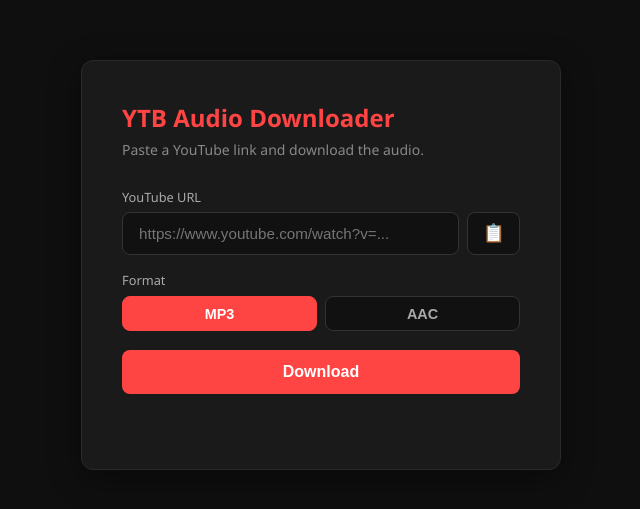
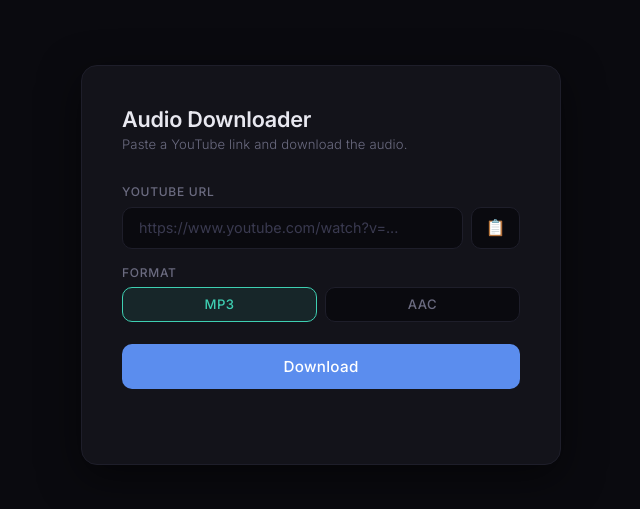
Before and after one commit to Oxycar-18/audio-App, a website: page public/index.html in a window 1280 px wide. Shown: the part 135-644 px from the top of the page, without its empty margins (319-959 px from the left). Drawn offline with Linux system fonts and the light colour scheme.

Commit message:
style: chill periwinkle/teal palette, Inter font, refined spacing

```diff
--- a/public/index.html
+++ b/public/index.html
@@ -3,14 +3,28 @@
 <head>
   <meta charset="UTF-8" />
   <meta name="viewport" content="width=device-width, initial-scale=1.0" />
-  <title>YTB MP3 Downloader</title>
+  <title>YTB Audio Downloader</title>
+  <link rel="preconnect" href="https://fonts.googleapis.com" />
+  <link rel="preconnect" href="https://fonts.gstatic.com" crossorigin />
+  <link href="https://fonts.googleapis.com/css2?family=Inter:wght@300;400;500;600&display=swap" rel="stylesheet" />
   <style>
+    /* ── palette ───────────────────────────────────────────
+       bg:      #0a0a0f  (near-black, slight blue tint)
+       surface: #13131a
+       border:  #1e1e2a
+       accent:  #5b8dee  (soft periwinkle blue)
+       accent2: #3ecfb2  (muted teal — used for active states)
+       text:    #d4d4e0
+       muted:   #6b6b80
+    ─────────────────────────────────────────────────────── */
+
     * { box-sizing: border-box; margin: 0; padding: 0; }
 
     body {
-      font-family: 'Segoe UI', sans-serif;
-      background: #0f0f0f;
-      color: #f1f1f1;
+      font-family: 'Inter', sans-serif;
+      font-weight: 400;
+      background: #0a0a0f;
+      color: #d4d4e0;
       display: flex;
       justify-content: center;
       align-items: center;
@@ -18,48 +32,59 @@
     }
 
     .card {
-      background: #1a1a1a;
-      border: 1px solid #2a2a2a;
-      border-radius: 12px;
+      background: #13131a;
+      border: 1px solid #1e1e2a;
+      border-radius: 16px;
       padding: 2.5rem;
       width: 100%;
       max-width: 480px;
-      box-shadow: 0 8px 32px rgba(0,0,0,0.4);
+      box-shadow: 0 12px 40px rgba(0,0,0,0.5);
     }
 
     h1 {
-      font-size: 1.5rem;
-      margin-bottom: 0.4rem;
-      color: #ff4444;
+      font-size: 1.35rem;
+      font-weight: 600;
+      letter-spacing: -0.01em;
+      color: #e8e8f0;
+      margin-bottom: 0.3rem;
     }
 
     p.subtitle {
-      font-size: 0.875rem;
-      color: #888;
-      margin-bottom: 1.8rem;
+      font-size: 0.82rem;
+      font-weight: 300;
+      color: #6b6b80;
+      margin-bottom: 2rem;
+      letter-spacing: 0.01em;
     }
 
     label {
       display: block;
-      font-size: 0.8rem;
-      color: #aaa;
-      margin-bottom: 0.4rem;
+      font-size: 0.75rem;
+      font-weight: 500;
+      letter-spacing: 0.06em;
+      text-transform: uppercase;
+      color: #6b6b80;
+      margin-bottom: 0.45rem;
     }
 
     input[type="text"] {
       width: 100%;
-      padding: 0.75rem 1rem;
-      background: #111;
-      border: 1px solid #333;
-      border-radius: 8px;
-      color: #f1f1f1;
-      font-size: 0.95rem;
+      padding: 0.72rem 1rem;
+      background: #0a0a0f;
+      border: 1px solid #1e1e2a;
+      border-radius: 10px;
+      color: #d4d4e0;
+      font-family: 'Inter', sans-serif;
+      font-size: 0.9rem;
       outline: none;
-      transition: border-color 0.2s;
+      transition: border-color 0.2s, box-shadow 0.2s;
     }
 
+    input[type="text"]::placeholder { color: #3a3a50; }
+
     input[type="text"]:focus {
-      border-color: #ff4444;
+      border-color: #5b8dee;
+      box-shadow: 0 0 0 3px rgba(91,141,238,0.12);
     }
 
     .input-row {
@@ -67,70 +92,80 @@
       gap: 0.5rem;
     }
 
-    .input-row input {
-      flex: 1;
-    }
+    .input-row input { flex: 1; }
 
     .paste-btn {
       margin-top: 0;
       width: auto;
-      padding: 0 0.9rem;
-      background: #111;
-      border: 1px solid #333;
-      border-radius: 8px;
-      font-size: 1.1rem;
+      padding: 0 0.85rem;
+      background: #0a0a0f;
+      border: 1px solid #1e1e2a;
+      border-radius: 10px;
+      font-size: 1rem;
       cursor: pointer;
-      transition: border-color 0.2s;
+      color: #6b6b80;
+      transition: border-color 0.2s, color 0.2s;
     }
 
-    .paste-btn:hover { border-color: #ff4444; background: #111; }
+    .paste-btn:hover { border-color: #5b8dee; color: #5b8dee; background: #0a0a0f; }
 
-    button {
-      margin-top: 1.2rem;
+    /* main download button */
+    button#downloadBtn {
+      margin-top: 1.4rem;
       width: 100%;
-      padding: 0.8rem;
-      background: #ff4444;
+      padding: 0.82rem;
+      background: #5b8dee;
       color: #fff;
       border: none;
-      border-radius: 8px;
-      font-size: 1rem;
-      font-weight: 600;
+      border-radius: 10px;
+      font-family: 'Inter', sans-serif;
+      font-size: 0.95rem;
+      font-weight: 500;
+      letter-spacing: 0.02em;
       cursor: pointer;
-      transition: background 0.2s;
+      transition: background 0.2s, box-shadow 0.2s;
     }
 
-    button:hover:not(:disabled) { background: #e03333; }
-    button:disabled { background: #555; cursor: not-allowed; }
+    button#downloadBtn:hover:not(:disabled) {
+      background: #4a7de0;
+      box-shadow: 0 4px 16px rgba(91,141,238,0.25);
+    }
 
+    button#downloadBtn:disabled { background: #1e1e2a; color: #3a3a50; cursor: not-allowed; }
+
+    /* format toggle */
     .format-toggle {
       display: flex;
       gap: 0.5rem;
-      margin-top: 0.4rem;
+      margin-top: 0.45rem;
     }
 
     .fmt-btn {
       margin-top: 0;
       flex: 1;
-      padding: 0.55rem;
-      background: #111;
-      border: 1px solid #333;
-      border-radius: 8px;
-      color: #aaa;
-      font-size: 0.9rem;
-      font-weight: 600;
+      padding: 0.52rem;
+      background: #0a0a0f;
+      border: 1px solid #1e1e2a;
+      border-radius: 10px;
+      color: #6b6b80;
+      font-family: 'Inter', sans-serif;
+      font-size: 0.82rem;
+      font-weight: 500;
+      letter-spacing: 0.04em;
       cursor: pointer;
       transition: all 0.2s;
     }
 
-    .fmt-btn:hover { border-color: #ff4444; color: #f1f1f1; }
-    .fmt-btn.active { background: #ff4444; border-color: #ff4444; color: #fff; }
+    .fmt-btn:hover { border-color: #3ecfb2; color: #3ecfb2; }
+    .fmt-btn.active { background: rgba(62,207,178,0.1); border-color: #3ecfb2; color: #3ecfb2; }
 
+    /* preview */
     .preview {
-      margin-top: 1.2rem;
-      border-radius: 8px;
+      margin-top: 1.3rem;
+      border-radius: 10px;
       overflow: hidden;
-      border: 1px solid #2a2a2a;
-      background: #111;
+      border: 1px solid #1e1e2a;
+      background: #0a0a0f;
     }
 
     .preview.hidden { display: none; }
@@ -142,34 +177,37 @@
       object-fit: cover;
     }
 
-    .preview-info {
-      padding: 0.6rem 0.8rem;
-    }
+    .preview-info { padding: 0.6rem 0.85rem; }
 
     .preview-title {
-      font-size: 0.85rem;
-      color: #ccc;
+      font-size: 0.82rem;
+      font-weight: 400;
+      color: #9090a8;
       display: -webkit-box;
       -webkit-line-clamp: 2;
       -webkit-box-orient: vertical;
       overflow: hidden;
+      line-height: 1.4;
     }
 
+    /* status */
     #status {
       margin-top: 1rem;
-      font-size: 0.875rem;
+      font-size: 0.82rem;
+      font-weight: 400;
       min-height: 1.2rem;
       text-align: center;
+      letter-spacing: 0.01em;
     }
 
-    .status-loading { color: #f0a500; }
-    .status-error   { color: #ff4444; }
-    .status-success { color: #4caf50; }
+    .status-loading { color: #8899cc; }
+    .status-error   { color: #e07070; }
+    .status-success { color: #3ecfb2; }
   </style>
 </head>
 <body>
   <div class="card">
-    <h1>YTB Audio Downloader</h1>
+    <h1>Audio Downloader</h1>
     <p class="subtitle">Paste a YouTube link and download the audio.</p>
 
     <label for="urlInput">YouTube URL</label>
```
